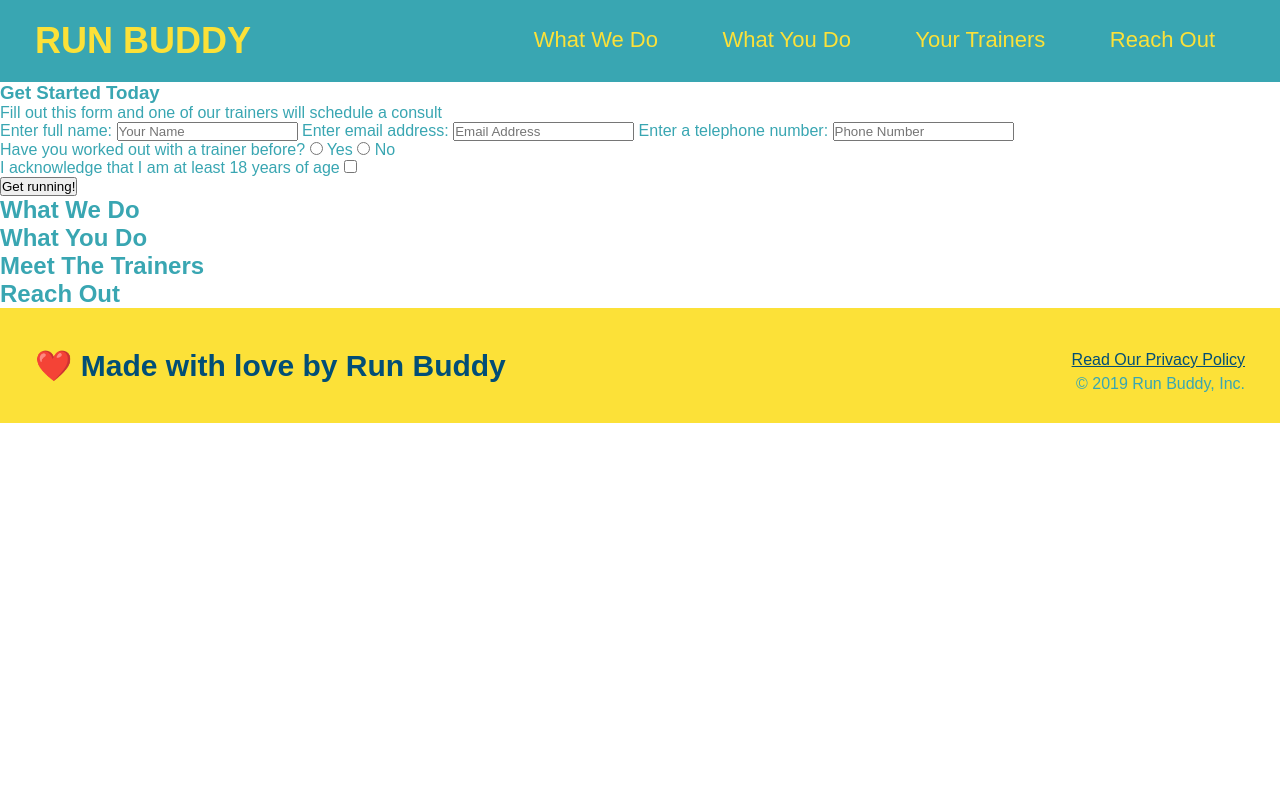
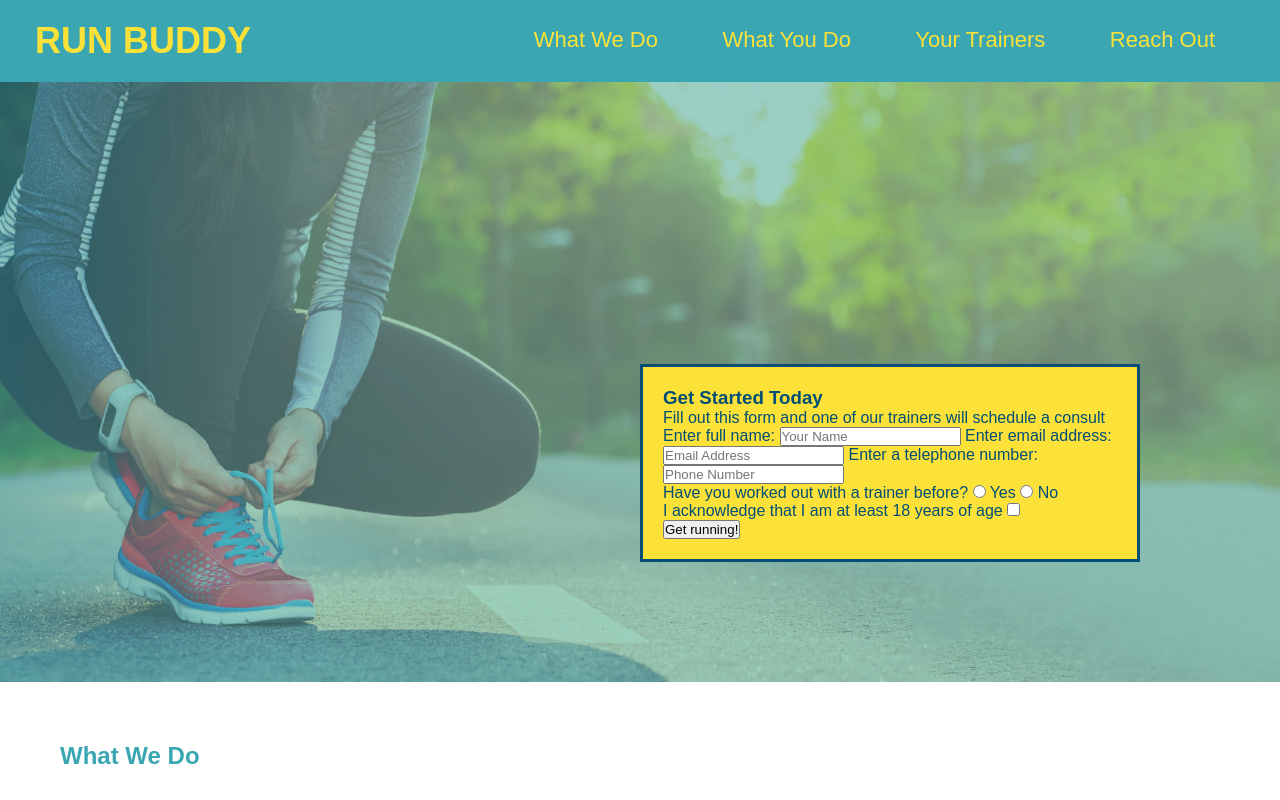
Before and after one commit to Baptistemarie25/Run-Buddy, a plain HTML site: page index.html in a window 1280 px wide. Shown: the top 800 px of the page. Drawn offline with Linux system fonts and the light colour scheme.

Commit message:
added position and more styling to hero

```diff
--- a/assets/css/style.css
+++ b/assets/css/style.css
@@ -55,3 +55,36 @@ footer div {
 footer a {
     color: #024e76;
 }
+
+
+section {
+    padding: 60px;
+}
+
+/* Hero Style Start */
+.hero {
+    background-image: url("../images/hero-bg.jpg");
+    height: 600px;
+    background-size: cover;
+    background-position: center;
+    position: relative;
+}
+/* Hero Style End */
+
+.hero-form {
+    background-color: #fce138;
+    padding: 20px;
+    width: 500px;
+    color: #024e76
+}
+
+.hero-form {
+    border: solid 3px #024e76;
+    background-color: #fce138;
+    padding: 20px;
+    width: 500px;
+    color: #24e76;
+    position: absolute;
+    bottom: 120px;
+    right: 140px;
+}
--- a/index.html
+++ b/index.html
@@ -36,8 +36,8 @@
 
 
         <!-- hero/jumbotron -->
-        <section>
-            <div>
+        <section class="hero">
+            <div class="hero-form">
                 <h3>Get Started Today</h3>
                 <p> Fill out this form and one of our trainers will schedule a consult</p>
                 <!-- Add form element -->
```
Also changed, not shown: assets/images/hero-bg.jpg (added).
